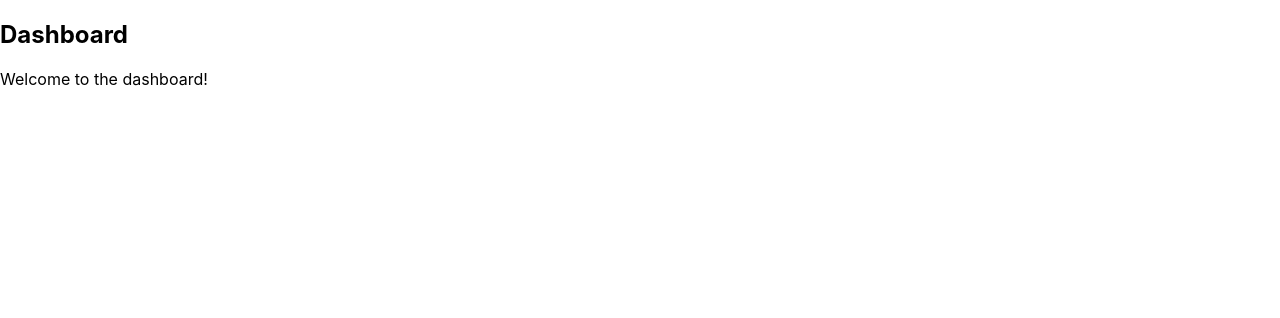
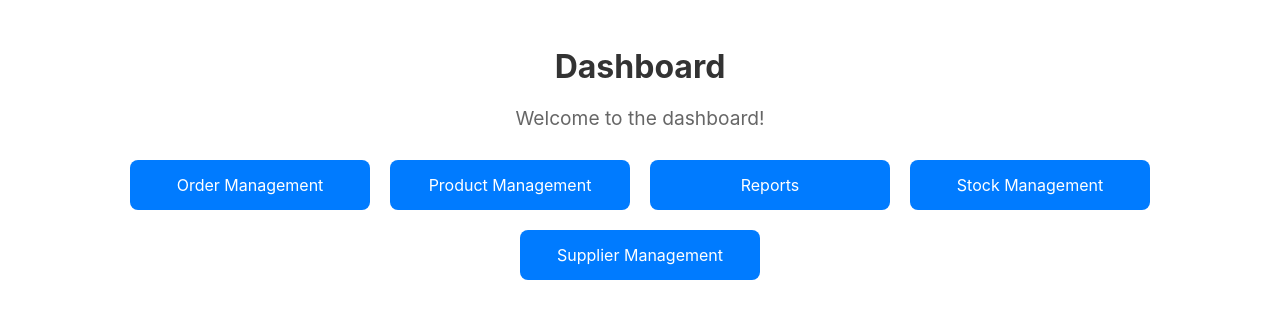
Before and after one commit to BlastBringer/medical-store-management, a React (Create React App) app: page /dashboard in a window 1280 px wide. Shown: the top 318 px of the page. Built offline with nearby package versions, Linux system fonts and the light colour scheme.

Commit message:
dashboard css added

```diff
--- /dev/null
+++ b/src/components/Dashboard.css
@@ -0,0 +1,50 @@
+.dashboard {
+    text-align: center;
+    padding: 20px;
+}
+
+.dashboard h2 {
+    font-size: 2em;
+    color: #333;
+    margin-bottom: 20px;
+}
+
+.dashboard p {
+    color: #666;
+    font-size: 1.2em;
+}
+
+.dashboard-links {
+    display: flex;
+    flex-wrap: wrap;
+    gap: 20px;
+    justify-content: center;
+    margin-top: 30px;
+}
+
+.dashboard-link {
+    display: inline-block;
+    width: 200px;
+    padding: 15px 20px;
+    font-size: 1em;
+    text-decoration: none;
+    color: white;
+    background-color: #007bff;
+    text-align: center;
+    border-radius: 8px;
+    transition: transform 0.3s, box-shadow 0.3s;
+    opacity: 0;
+    animation: fadeIn 0.5s ease forwards;
+}
+
+.dashboard-link:hover {
+    transform: scale(1.1);
+    box-shadow: 0px 5px 15px rgba(0, 0, 0, 0.3);
+    background-color: #0056b3;
+}
+
+/* Animation for each link */
+@keyframes fadeIn {
+    from { opacity: 0; transform: translateY(20px); }
+    to { opacity: 1; transform: translateY(0); }
+}
--- a/src/pages/Dashboard.js
+++ b/src/pages/Dashboard.js
@@ -1,12 +1,19 @@
 import React from 'react';
+import { Link } from 'react-router-dom';
+import '../components/Dashboard.css';
 
 const Dashboard = () => {
     return (
-        <div>
+        <div className="dashboard">
             <h2>Dashboard</h2>
             <p>Welcome to the dashboard!</p>
-
-            {/* Additional statistics and visualizations */}
+            <div className="dashboard-links">
+                <Link to="/order-management" className="dashboard-link">Order Management</Link>
+                <Link to="/product-management" className="dashboard-link">Product Management</Link>
+                <Link to="/reports" className="dashboard-link">Reports</Link>
+                <Link to="/stock-management" className="dashboard-link">Stock Management</Link>
+                <Link to="/supplier-management" className="dashboard-link">Supplier Management</Link>
+            </div>
         </div>
     );
 };
```
